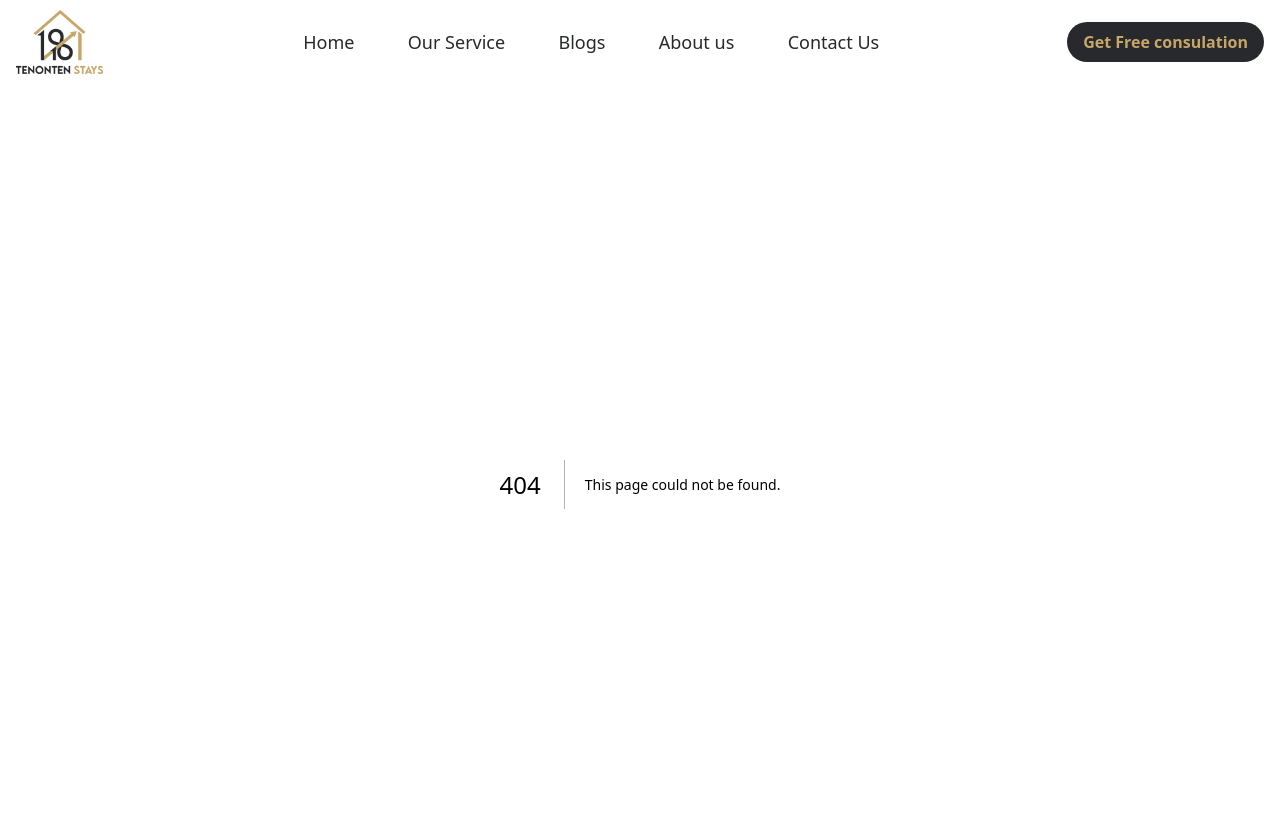
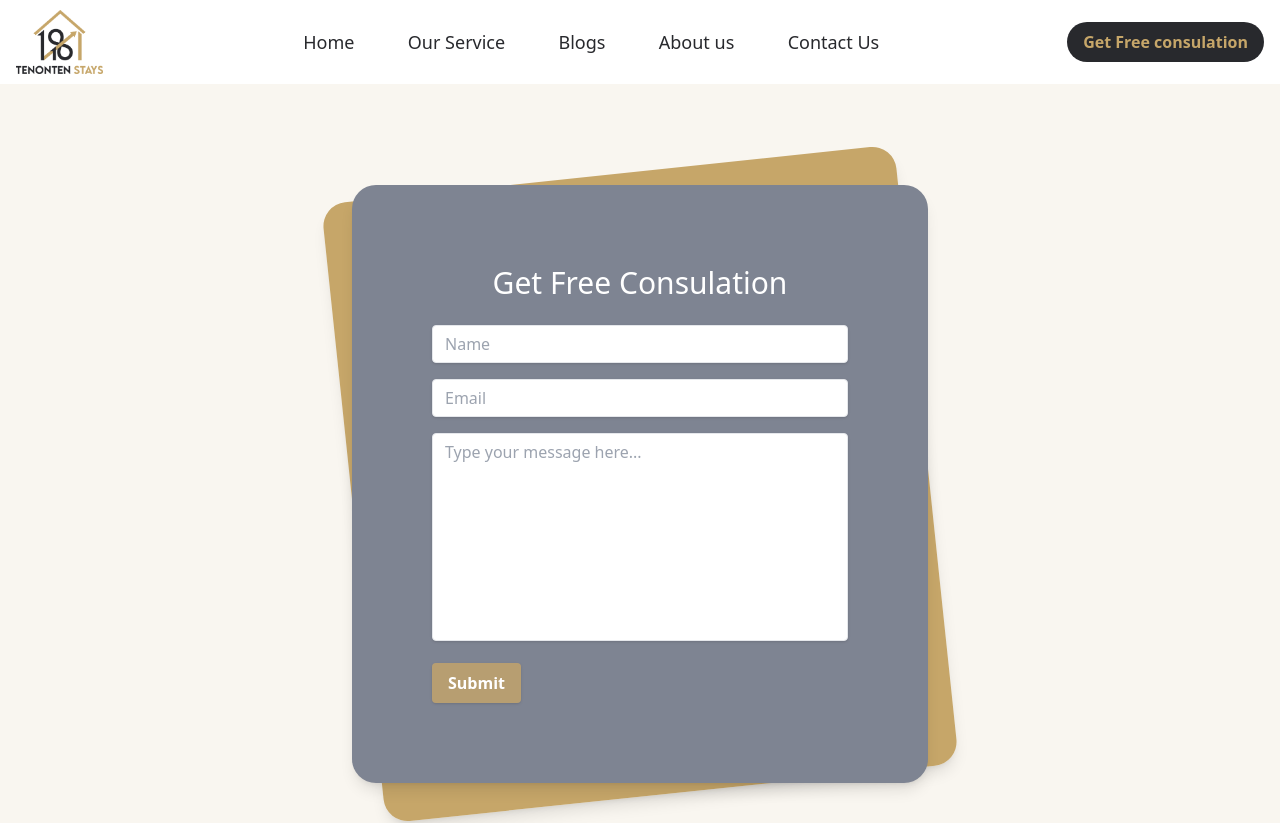
Before and after one commit to aniketkalawat88/ten-on-ten, a Next.js app: page /free-counsular in a window 1280 px wide. Before the commit this address had no page. Shown: the top 823 px of the page. Built offline with nearby package versions, Linux system fonts and the light colour scheme.

Commit message:
get-counsultant-page-data-set-sheet

```diff
--- a/package.json
+++ b/package.json
@@ -9,6 +9,7 @@
     "lint": "next lint"
   },
   "dependencies": {
+    "axios": "^1.7.7",
     "next": "14.2.7",
     "react": "^18",
     "react-dom": "^18",
--- a/src/pages/_components/get-in-touch.jsx
+++ b/src/pages/_components/get-in-touch.jsx
@@ -9,7 +9,7 @@ import { FaTwitter } from "react-icons/fa";
 import { RiFacebookCircleLine } from "react-icons/ri";
 import { FaYoutube } from "react-icons/fa";
 import Image from 'next/image';
-// import axios from 'axios';
+import axios from 'axios';
 
 const GetInTouch = () => {
     const [isVal ,setIsVal] = useState({
@@ -25,12 +25,17 @@ const GetInTouch = () => {
     }
     const isFetch = async () => {
         const res = await axios.post("https://sheetdb.io/api/v1/59aqknib5ssla", isVal)
-        console.log(res,"dfghjk")
+        // console.log(res,"dfghjk")
     }
     const handleSubmit = (e) => {
         e.preventDefault();
         // console.log(isVal);
         isFetch();
+        setIsVal({
+            name:'',
+            email:'',
+            message:''
+        })
     }
 
   return (
--- a/src/pages/_components/navbar.jsx
+++ b/src/pages/_components/navbar.jsx
@@ -1,4 +1,5 @@
 /* eslint-disable @next/next/no-img-element */
+import Link from 'next/link';
 import { usePathname } from 'next/navigation';
 import React , {useState} from 'react'
 
@@ -40,23 +41,23 @@ const Navbar = () => {
     <div>
      <nav className="bg-white border-gray-200 py-2.5 ">
   <div className="flex items-center justify-between max-w-screen-xl px-4 mx-auto">
-    <a href="#" className="flex items-center">
+    <Link href='/' className="flex items-center">
       <img
         src="/assests/logo.png"
         className="h-6 mr-3 sm:h-16"
         alt="Logo"
       />
-    </a>
+    </Link>
     <div className="flex items-center lg:order-2">
       <div className="hidden mt-2  sm:inline-block">
       </div>
-      <a
-      href="#"
+      <Link
+      href="/free-counsular"
       className="bg-heading-main text-primary-main hover:bg-heading-main py-2 px-4 rounded-full text-base font-bold transition duration-300 ease-in-out transform hover:scale-105 hover:shadow-lg lg:inline
        hidden"
     >
      Get Free consulation
-    </a>
+    </Link>
       <button
         data-collapse-toggle="mobile-menu-2"
         type="button"
--- /dev/null
+++ b/src/pages/free-counsular/index.jsx
@@ -0,0 +1,88 @@
+import React , { useState } from 'react'
+import axios from 'axios'
+
+const FreeConsularModal = () => {
+  const [isVal ,setIsVal] = useState({
+    name:'',
+    email:'',
+    message:''
+})
+const handleChange = (e) => {
+    setIsVal({
+        ...isVal,
+        [e.target.name] : e.target.value
+    })
+}
+const isFetch = async () => {
+    const res = await axios.post("https://sheetdb.io/api/v1/59aqknib5ssla", isVal)
+    console.log(res,"dfghjk")
+}
+const handleSubmit = (e) => {
+    e.preventDefault();
+    // console.log(isVal);
+    isFetch();
+    setIsVal({
+        name:'',
+        email:'',
+        message:''
+    })
+}
+  return (
+    <div className="min-h-screen bg-primary-main/10 py-6 flex flex-col justify-center sm:py-12">
+      <div className="relative py-3 sm:max-w-xl sm:mx-auto">
+        <div className="absolute inset-0 bg-gradient-to-r from-primary-main to-primary-main shadow-lg transform -skew-y-6 sm:skew-y-0 sm:-rotate-6 sm:rounded-3xl"></div>
+        <div className="text-white relative px-4 py-10 bg-secondary-main shadow-lg sm:rounded-3xl sm:p-20">
+          <div className="text-center pb-6">
+            <h1 className="text-3xl">Get Free Consulation</h1>
+            <p className="text-gray-300">
+
+            </p>
+          </div>
+          <form onSubmit={handleSubmit}>
+            <input
+              className="shadow mb-4 appearance-none border rounded w-full py-2 px-3 text-gray-700 leading-tight focus:outline-none focus:shadow-outline"
+              type="text"
+              placeholder="Name"
+              name="name"
+              value={isVal.name}
+              onChange={handleChange}
+              required
+            />
+            <input
+              className="shadow mb-4 appearance-none border rounded w-full py-2 px-3 text-gray-700 leading-tight focus:outline-none focus:shadow-outline"
+              type="email"
+              placeholder="Email"
+              name="email"
+              value={isVal.email}
+              onChange={handleChange}
+              required
+            />
+            <textarea
+              className="shadow mb-4 min-h-0 appearance-none border rounded h-52 w-full py-2 px-3 text-gray-700 leading-tight focus:outline-none focus:shadow-outline resize-none"
+              type="text"
+              placeholder="Type your message here..."
+              name="message"
+              value={isVal.message}
+              onChange={handleChange}
+              defaultValue={""}
+              required
+            />
+            <div className="flex justify-between">
+              <input
+                className="shadow hover:bg-heading-main bg-primary-main/80 text-white font-bold py-2 px-4 rounded focus:outline-none focus:shadow-outline"
+                type="submit"
+                defaultValue="Send ➤"
+              />
+              {/* <input
+                className="shadow bg-heading-main hover:bg-primary-main text-white font-bold py-2 px-4 rounded focus:outline-none focus:shadow-outline"
+                type="reset"
+              /> */}
+            </div>
+          </form>
+        </div>
+      </div>
+    </div>
+  )
+}
+
+export default FreeConsularModal
```
Also changed, not shown: 1 other file (tests, documents, lock files or other folders).
